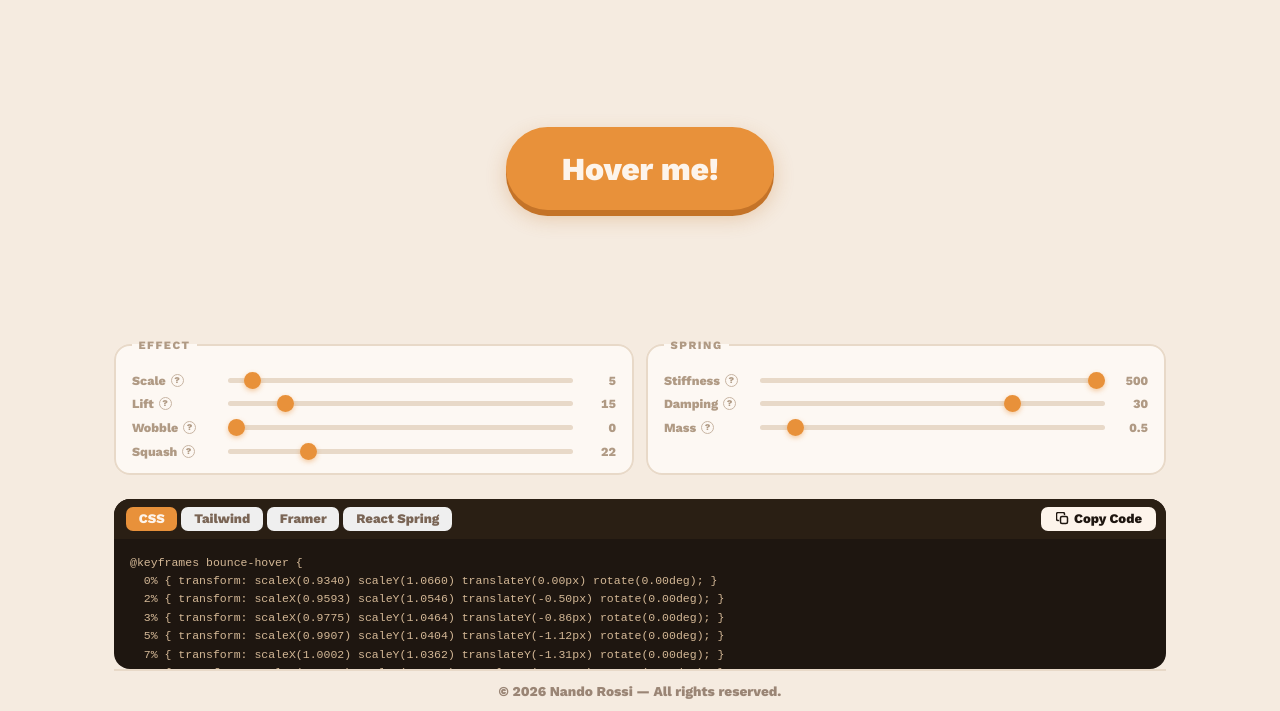
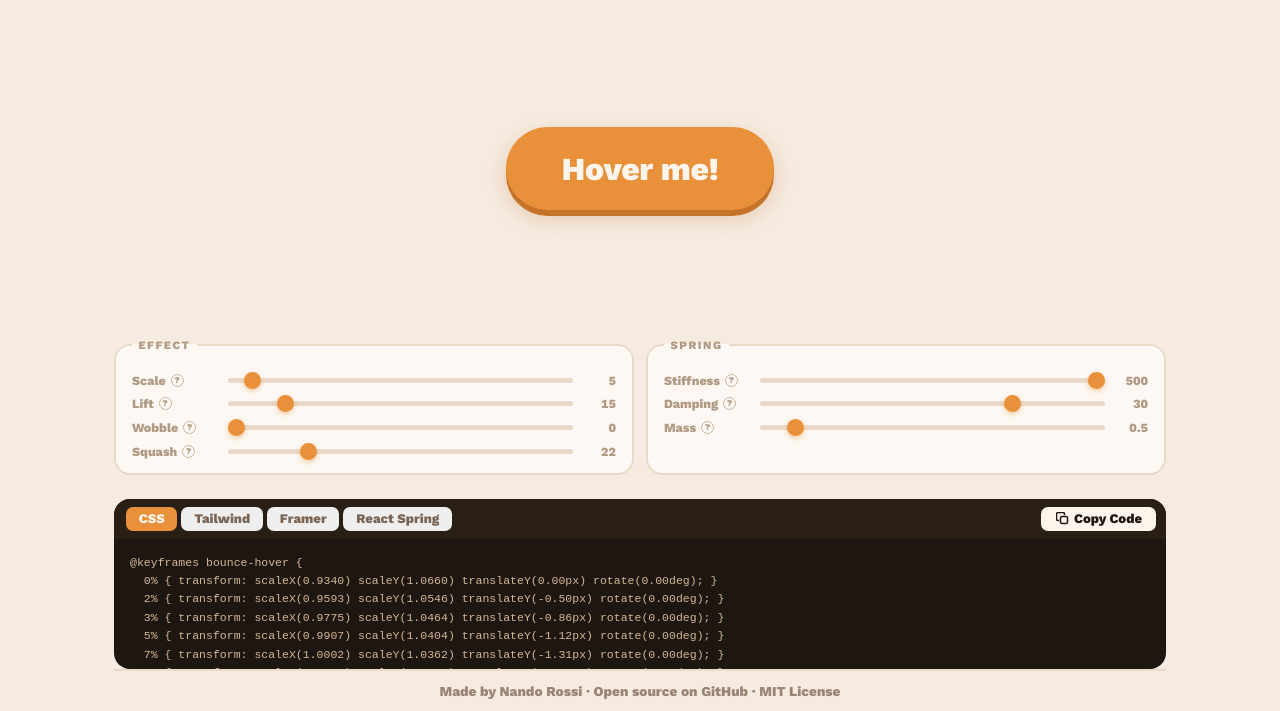
Before and after one commit to nandorocker/bouncygen, a website built with Vite: page index.html in a window 1280 px wide. Shown: the part 89-800 px from the top of the page. Built offline with nearby package versions, Linux system fonts and the light colour scheme.

Commit message:
Add MIT license and open source footer
Co-Authored-By: Claude Sonnet 4.6 <noreply@anthropic.com>

```diff
--- a/index.html
+++ b/index.html
@@ -159,7 +159,7 @@
     </div>
 
     <footer class="site-footer">
-      <span>© 2026 <a href="https://nan.do">Nando Rossi</a> — All rights reserved.</span>
+      <span>Made by <a href="https://nan.do">Nando Rossi</a> · <a href="https://github.com/nandorocker/bouncygen">Open source on GitHub</a> · <a href="https://github.com/nandorocker/bouncygen/blob/main/LICENSE">MIT License</a></span>
     </footer>
 
   </div>
```
Also changed, not shown: 1 other file.
